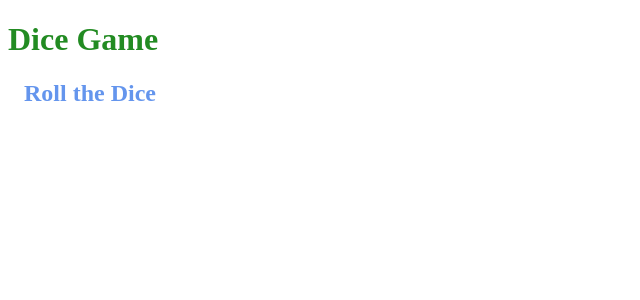
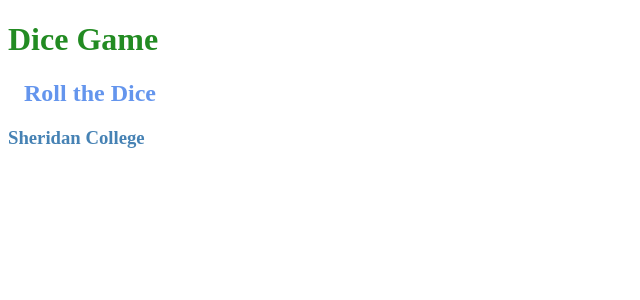
Before and after one commit to tetervak/DiceGame-Angular-F2025, an Angular app: page / in a window 1280 px wide. Shown: the top 300 px of the page, without its empty margins (0-640 px from the left). Built offline with nearby package versions, Linux system fonts and the light colour scheme.

Commit message:
added the footer

```diff
--- a/src/app/app.html
+++ b/src/app/app.html
@@ -2,3 +2,4 @@
 <main>
   <h2>Roll the Dice</h2>
 </main>
+<app-my-footer></app-my-footer>
--- a/src/app/app.ts
+++ b/src/app/app.ts
@@ -1,11 +1,13 @@
 import { Component, signal } from '@angular/core';
 import {MyHeader} from './my-header/my-header';
+import {MyFooter} from './my-footer/my-footer';
 
 
 @Component({
   selector: 'app-root',
   imports: [
-    MyHeader
+    MyHeader,
+    MyFooter
   ],
   templateUrl: './app.html',
   styleUrl: './app.css'
--- /dev/null
+++ b/src/app/my-footer/my-footer.css
@@ -0,0 +1,3 @@
+h3{
+  color: steelblue;
+}
--- /dev/null
+++ b/src/app/my-footer/my-footer.html
@@ -0,0 +1 @@
+<h3>Sheridan College</h3>
```
Also changed, not shown: src/app/my-footer/my-footer.ts (added, +11 -0 lines), 1 other file (tests, documents, lock files or other folders).
